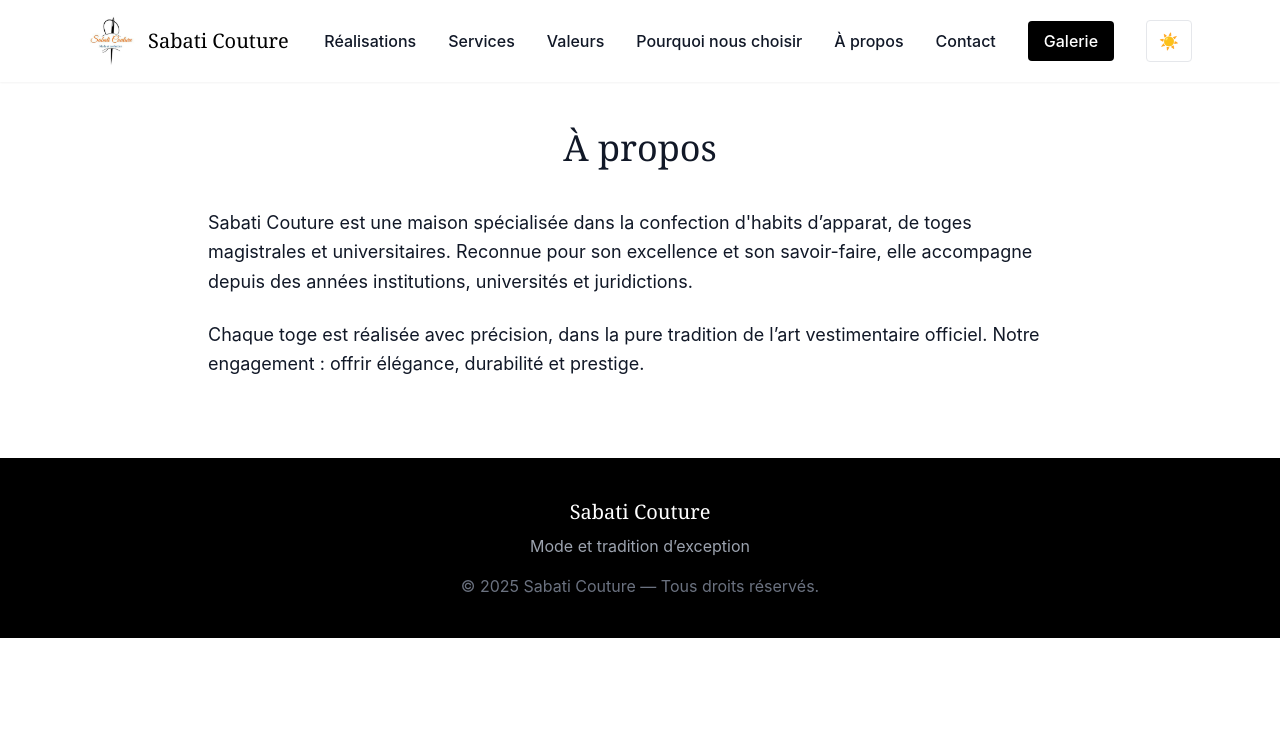
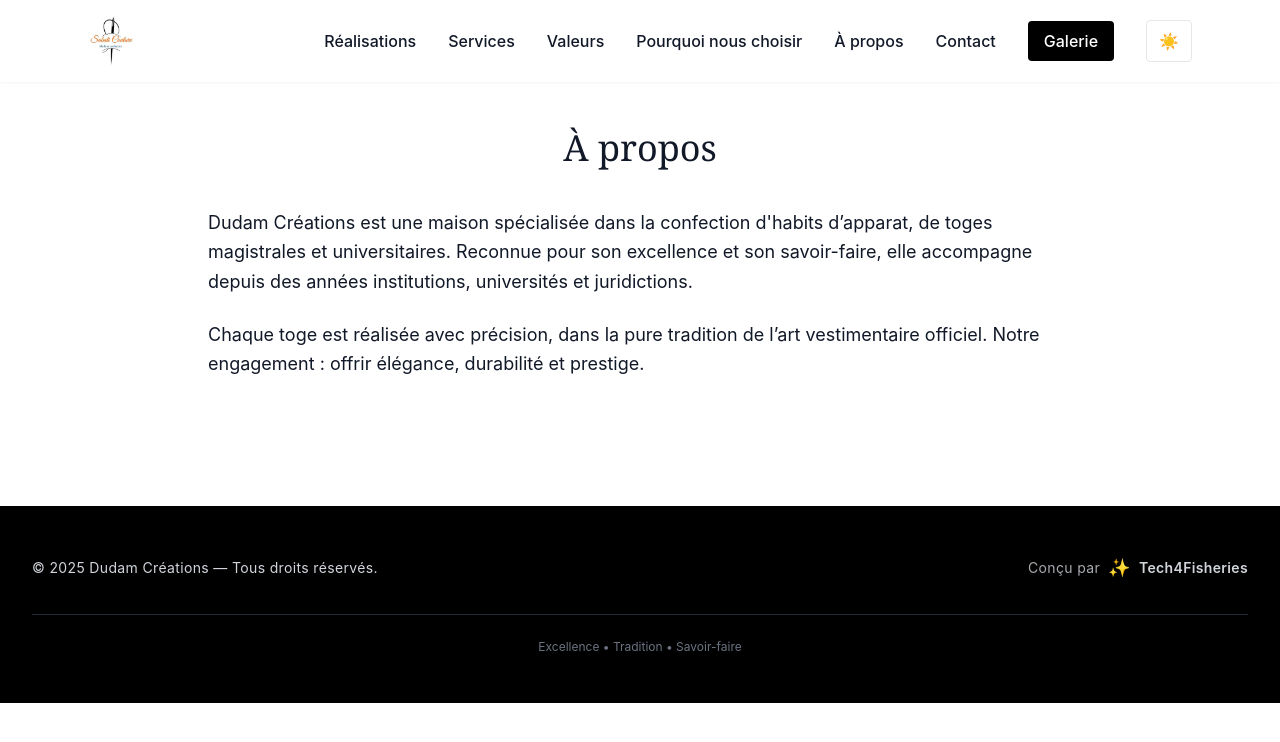
Before and after one commit to fassadiop/siteweb-sabati, a Next.js app: page /a-propos in a window 1280 px wide. Shown: the top 742 px of the page. Built offline with nearby package versions, Linux system fonts and the light colour scheme.

Commit message:
Fix Dudam Créations

```diff
--- a/app/a-propos/page.js
+++ b/app/a-propos/page.js
@@ -4,7 +4,7 @@
       <h1 className="font-serif text-4xl text-center mb-10">À propos</h1>
 
       <p className="leading-relaxed text-lg">
-        Sabati Couture est une maison spécialisée dans la confection d'habits d’apparat,
+        Dudam Créations est une maison spécialisée dans la confection d'habits d’apparat,
         de toges magistrales et universitaires. Reconnue pour son excellence et son savoir-faire,
         elle accompagne depuis des années institutions, universités et juridictions.
       </p>
--- a/app/layout.js
+++ b/app/layout.js
@@ -10,7 +10,7 @@
 import ThemeProvider from "components/ThemeProvider"; // pour dark mode (client)
 
 export const metadata = {
-  title: "Sabati Couture — Mode et tradition d’exception",
+  title: "Dudam Créations — Mode et tradition d’exception",
   description:
     "Toges magistrales, universitaires et habits d’apparat — confection premium internationale.",
   icons: {
--- a/app/notre-histoire/page.js
+++ b/app/notre-histoire/page.js
@@ -9,7 +9,7 @@
       <h1 className="font-serif text-4xl mb-10 text-center">Notre Histoire</h1>
 
       <p className="mb-6">
-        <strong>Sabati Couture</strong> est l’histoire d’une passion devenue vocation,
+        <strong>Dudam Créations</strong> est l’histoire d’une passion devenue vocation,
         puis d’une vocation devenue métier. Depuis 2008, sa fondatrice,
         <strong> Mme Wone Khar Ndiaye </strong>, styliste de talent, développe un savoir-faire
         unique dans la confection de tenues sur mesure.
--- a/app/page.js
+++ b/app/page.js
@@ -112,7 +112,7 @@
         <div className="max-w-4xl mx-auto px-6 md:px-8 text-center">
           <h2 className="font-serif text-4xl mb-8 dark:text-white">Notre Histoire</h2>
           <p className="text-gray-700 dark:text-gray-300 leading-relaxed max-w-3xl mx-auto">
-            Sabati Couture est née d’un héritage rare : celui des toges professorales traditionnelles de Dakar.
+            Dudam Créations est née d’un héritage rare : celui des toges professorales traditionnelles de Dakar.
             Transmis par sa belle-mère, Mme Wone Khar Ndiaye perpétue depuis 2008 un artisanat d’excellence.
           </p>
 
@@ -131,7 +131,7 @@
           <h2 className="font-serif text-4xl mb-8 dark:text-white">À propos</h2>
 
           <p className="text-gray-700 dark:text-gray-300 max-w-3xl mx-auto leading-relaxed">
-            Sabati Couture est une maison spécialisée dans la confection de toges professorales,
+            Dudam Créations est une maison spécialisée dans la confection de toges professorales,
             tenues institutionnelles et uniformes professionnels. Fondée par Mme Wone Khar Ndiaye,
             héritière d’un savoir-faire rare, l’entreprise allie tradition, précision et modernité.
           </p>
--- a/components/Footer.jsx
+++ b/components/Footer.jsx
@@ -1,12 +1,38 @@
 export default function Footer() {
   return (
-    <footer className="mt-20 bg-black text-white py-10">
-      <div className="max-w-6xl mx-auto px-4 text-center">
-        <h3 className="font-serif text-xl">Sabati Couture</h3>
-        <p className="text-gray-400 mt-2">
-          Mode et tradition d’exception
-        </p>
-        <p className="text-gray-500 mt-4">© 2025 Sabati Couture — Tous droits réservés.</p>
+    <footer className="mt-32 bg-black dark:bg-gray-950 text-gray-300 py-12">
+      <div className="max-w-7xl mx-auto px-6 md:px-8">
+
+        {/* Ligne principale */}
+        <div className="flex flex-col md:flex-row items-center justify-between gap-4">
+
+          {/* © droits */}
+          <p className="text-sm tracking-wide text-center md:text-left">
+            © {new Date().getFullYear()} Dudam Créations — Tous droits réservés.
+          </p>
+
+          {/* Separator mobile */}
+          <div className="w-full h-px bg-gray-800 md:hidden"></div>
+
+          {/* Signature premium */}
+          <a
+            href="https://tech4fisheries.vercel.app/"
+            target="_blank"
+            rel="noopener noreferrer"
+            className="flex items-center gap-2 text-sm tracking-wide hover:text-white transition"
+          >
+            <span className="opacity-80">Conçu par</span>
+            <span className="text-lg">✨</span>
+            <span className="font-semibold">Tech4Fisheries</span>
+          </a>
+
+        </div>
+
+        {/* Ligne fine */}
+        <div className="mt-8 border-t border-gray-800 pt-6 text-center text-xs text-gray-500">
+          Excellence • Tradition • Savoir-faire
+        </div>
+
       </div>
     </footer>
   );
--- a/components/Hero.jsx
+++ b/components/Hero.jsx
@@ -7,7 +7,7 @@
         {/* Left content */}
         <div className="py-12">
           <h1 className="font-serif hero-title text-5xl md:text-6xl leading-tight text-black">
-            Sabati Couture
+            Dudam Créations
           </h1>
 
           <p className="text-lg md:text-xl text-gray-700 mt-6 max-w-xl">
@@ -46,7 +46,7 @@
         <div className="relative w-full h-96 md:h-[520px] rounded-xl overflow-hidden shadow-xl card-rounded">
             <Image
                 src="/images/sabati/hero.jpeg"
-                alt="Toge Sabati"
+                alt="Toge Dudam Créations"
                 width={550}         // tu peux ajuster cette largeur
                 height={800}        // garder les proportions correctes de l’image
                 className="rounded-xl shadow-xl object-contain"
--- a/components/Navbar.jsx
+++ b/components/Navbar.jsx
@@ -15,13 +15,13 @@
         <Link href="/" className="flex items-center gap-3">
           <Image
             src="/images/sabati/logo-sabati.png"
-            alt="Sabati Couture"
+            alt="Dudam Créations"
             width={48}
             height={48}
           />
-          <span className="font-serif text-xl text-black dark:text-white">
-            Sabati Couture
-          </span>
+          {/* <span className="font-serif text-xl text-black dark:text-white">
+            Dudam Créations
+          </span> */}
         </Link>
 
         {/* Desktop menu */}
```
